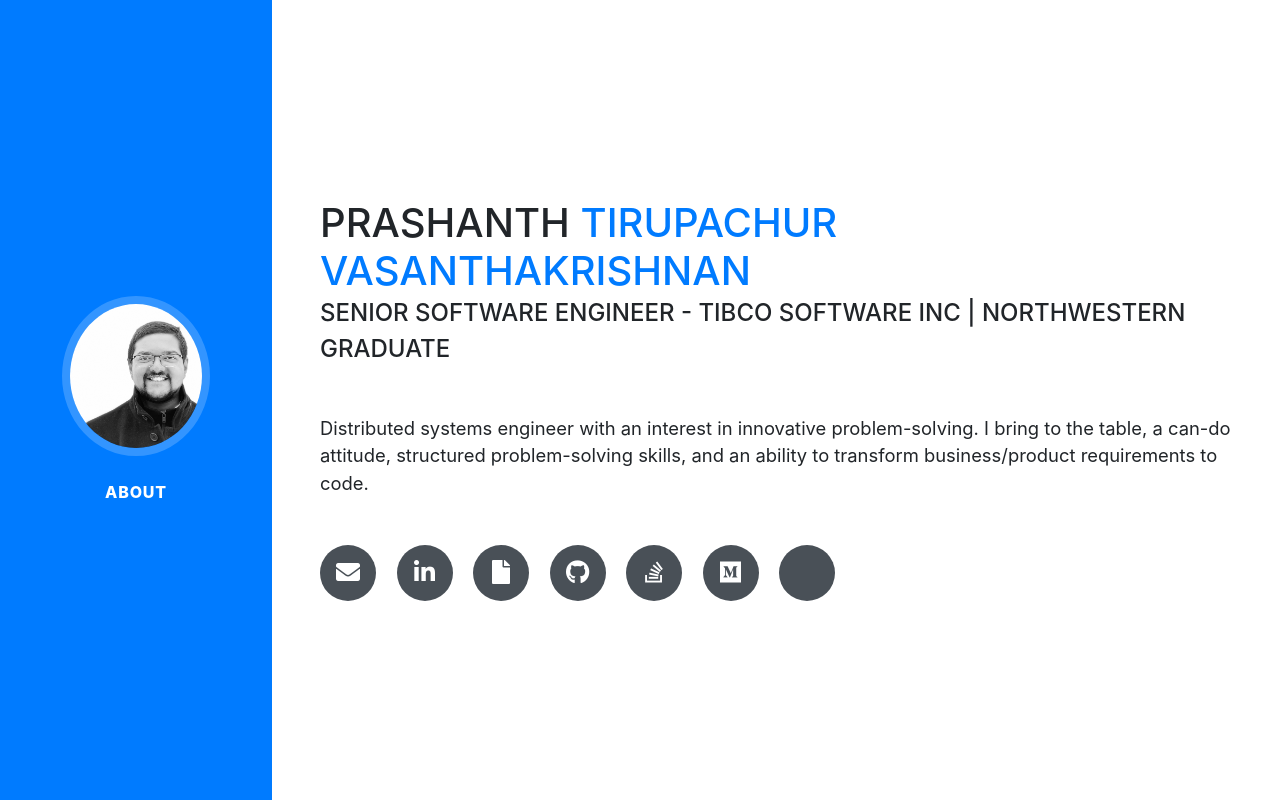
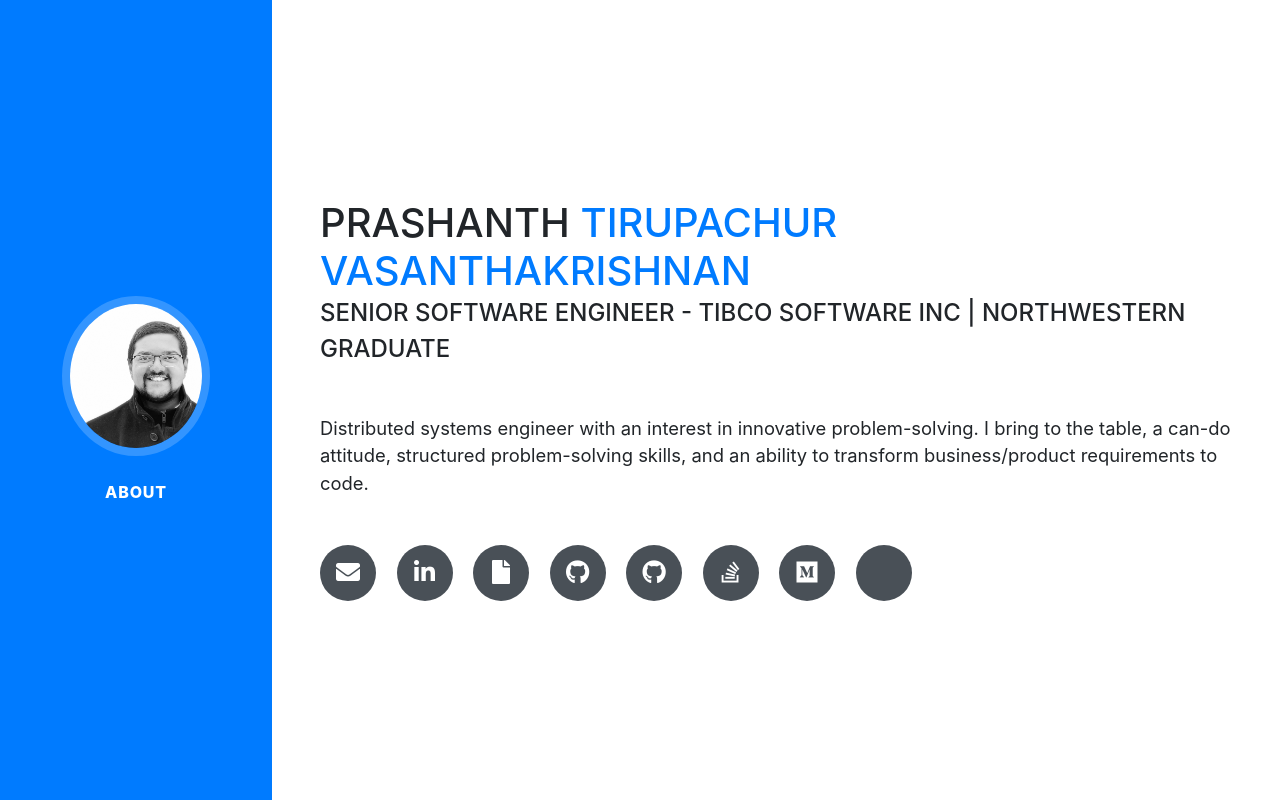
Before and after one commit to ptirupac/ptirupac.github.io, a website with bundled scripts: page index.html in a window 1280 px wide. Built offline with nearby package versions, Linux system fonts and the light colour scheme; a web font is replaced by a local one.

Commit message:
Added work github acc

```diff
--- a/index.html
+++ b/index.html
@@ -78,6 +78,9 @@
           <a href="https://github.com/ptirupac" target="_blank">
             <i class="fab fa-github"></i>
           </a>
+          <a href="https://github.com/ptirupac-tibco" target="_blank">
+            <i class="fab fa-github"></i>
+          </a>
           <a href="https://stackoverflow.com/users/10605721/prashanth-tirupachur" target="_blank">
             <i class="fab fa-stack-overflow"></i>
           </a>
```
